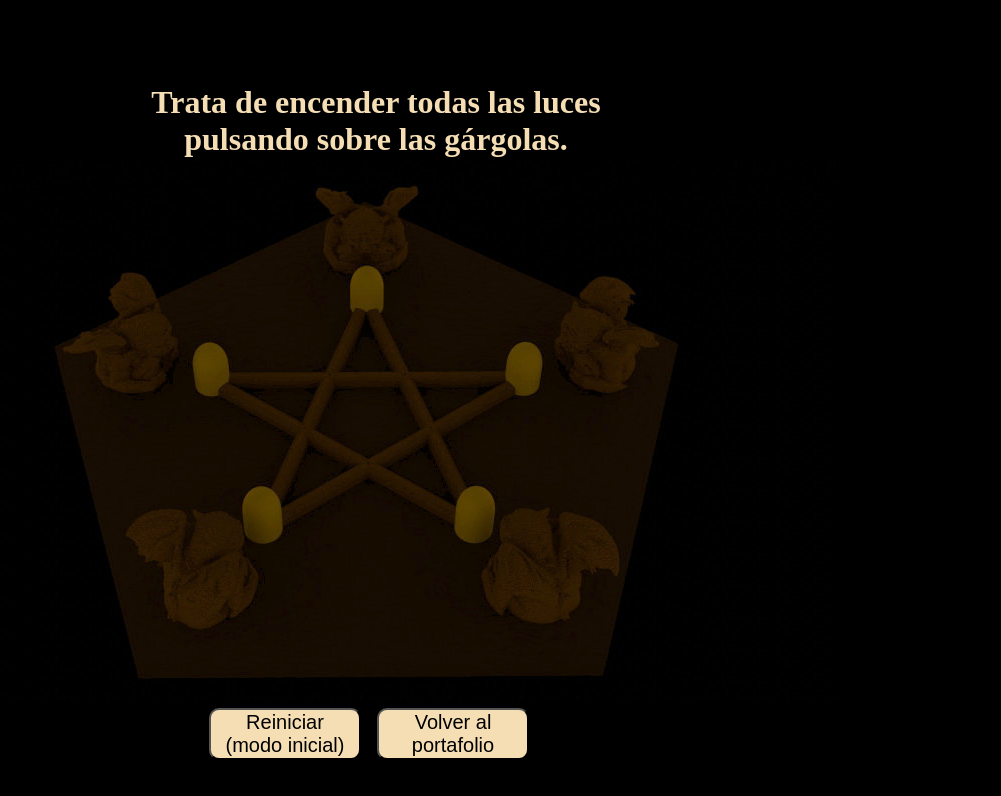
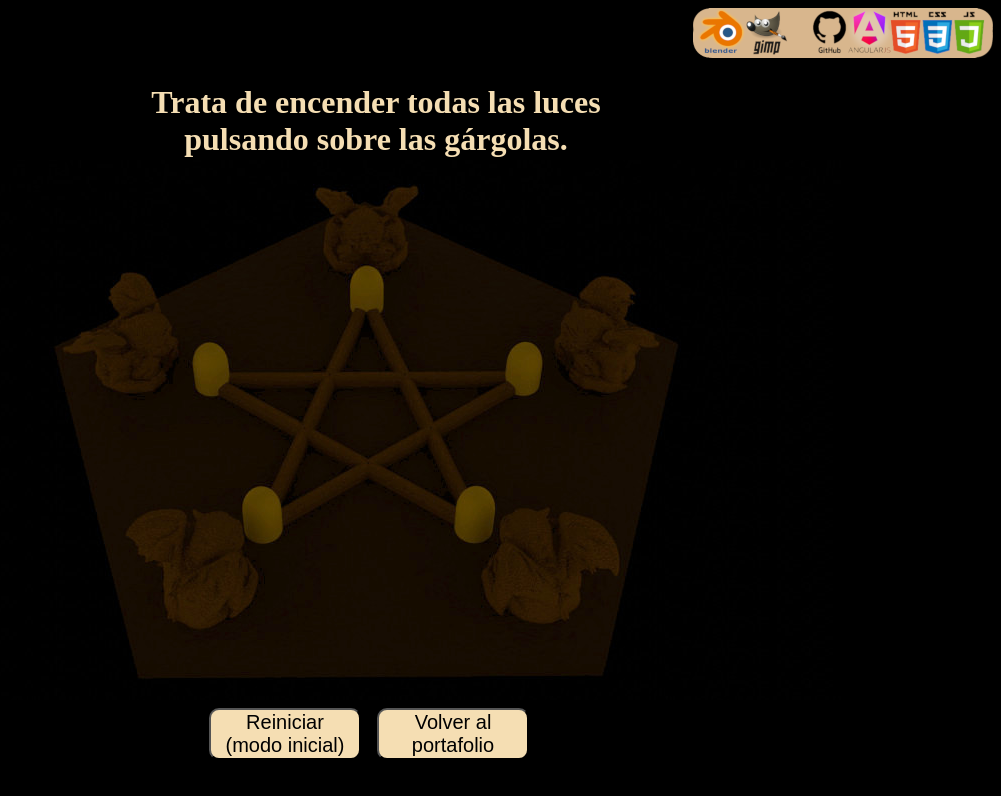
Before and after one commit to CarlosCaNav/Luces-pent-culo, an Angular app: page / in a window 1280 px wide. Shown: the top 796 px of the page, without its empty margins (279-1280 px from the left). Built offline with nearby package versions, Linux system fonts and the light colour scheme.

Commit message:
añadido logos

```diff
--- a/src/app/app.component.html
+++ b/src/app/app.component.html
@@ -1,3 +1,5 @@
+<img style="float: right" src="assets/logos.png">
+
 <h1> Trata de encender todas las luces <br>
   pulsando sobre las gárgolas. </h1>
 <div class="todas">
```
Also changed, not shown: src/assets/logos.png (added).
